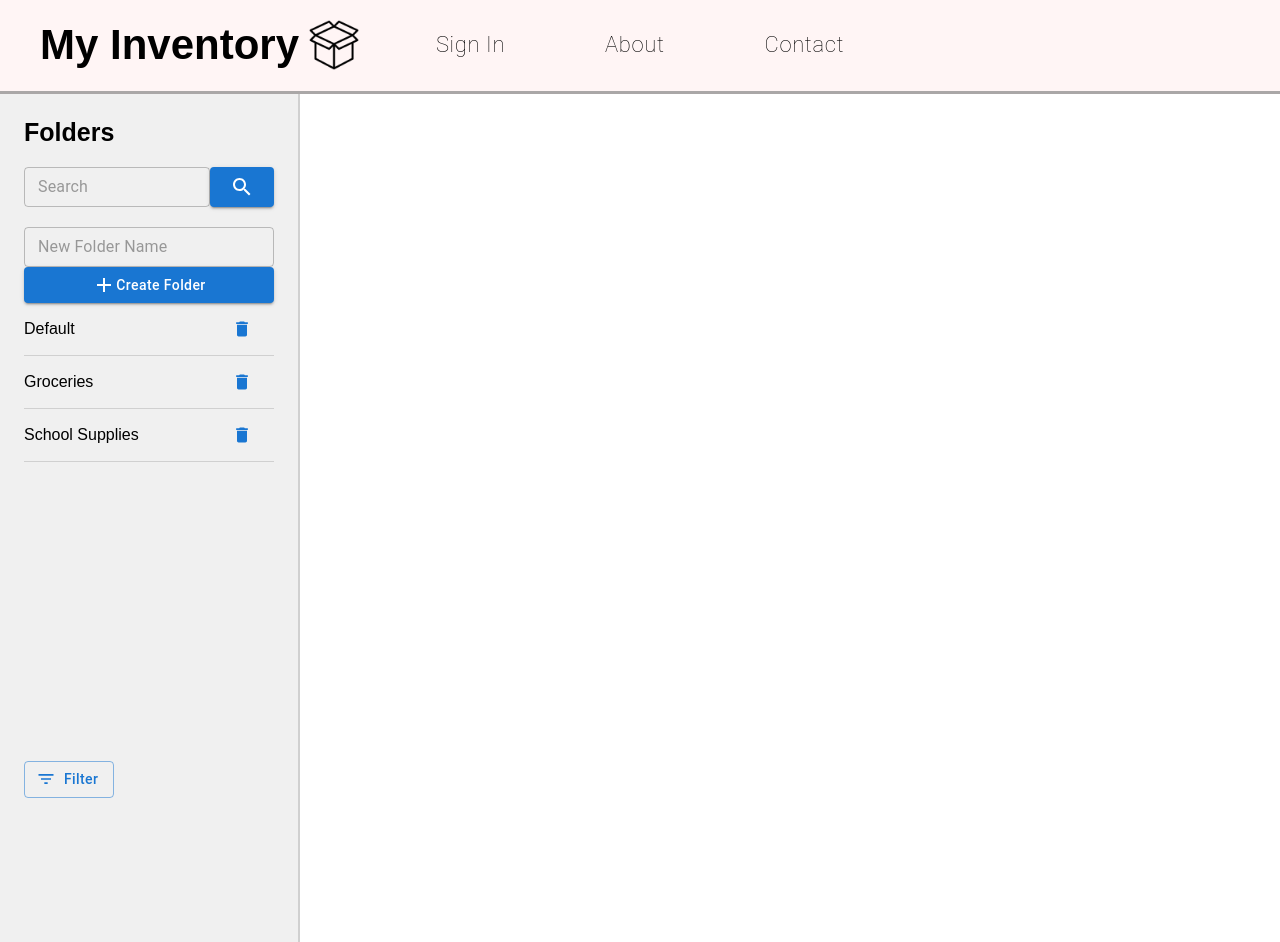
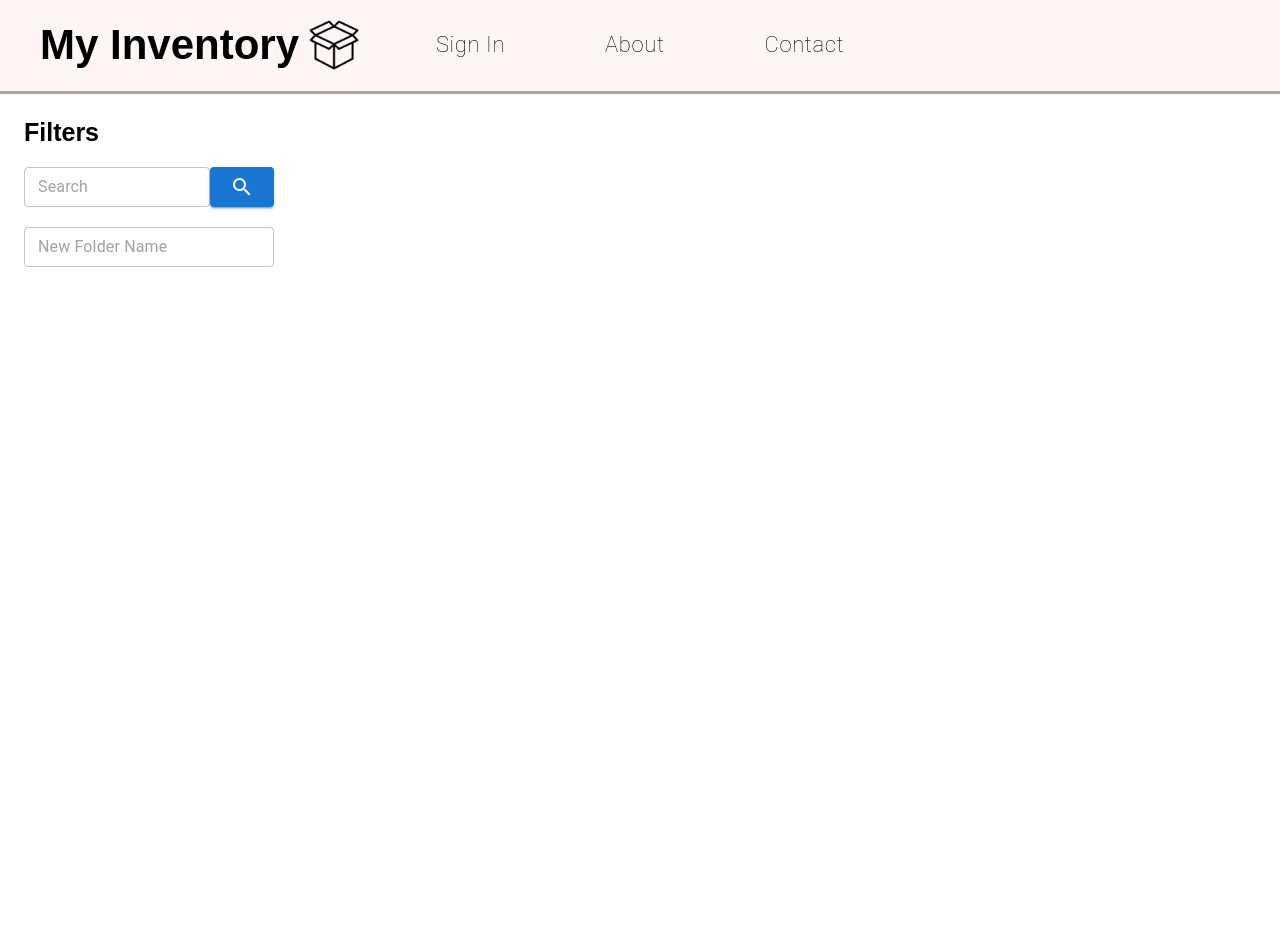
Before and after one commit to Luke7787/ImmaculateInventors, a React (Create React App) app: page /profile in a window 1280 px wide. After the commit the page ends 800 px from the top, so only its background shows below. Built offline with nearby package versions, Linux system fonts and the light colour scheme.

Commit message:
optional filter display

```diff
--- a/src/ItemBox/ItemBox.module.css
+++ b/src/ItemBox/ItemBox.module.css
@@ -109,6 +109,43 @@
   }
 }
 
+.container {
+  height: 100%;
+  position: relative;
+}
+
+.closeSection {
+  position: absolute;
+  right: 0;
+  top: 0;
+  display: flex;
+  height: 100%;
+  justify-content: center;
+  align-items: center;
+  padding-right: 5px;
+  padding-left: 5px;
+  &:hover {
+    cursor: pointer;
+    background-color: #f5e660;
+  }
+}
+
+.filterMode {
+  padding-right: 50px;
+  height: 100%;
+  background-color: #FBF29C;
+  position: absolute;
+  left: 0;
+  z-index: 100000;
+}
+
+.addFolderBtn {
+  display: flex;
+  justify-content: center !important;
+  font-size: 58px;
+  opacity: .5;
+}
+
 .gridContainer {
   margin-top: 40px;
 }
--- a/src/ItemBox/ItemBox.tsx
+++ b/src/ItemBox/ItemBox.tsx
@@ -2,6 +2,8 @@ import React, { useState } from 'react';
 import styles from './ItemBox.module.css';
 import AddItemModal from '../AddItemModal/AddItemModal.tsx';
 import classNames from 'classnames';
+import LeftOptionNav from '../LeftOptionNav/LeftOptionNav.tsx';
+import KeyboardDoubleArrowLeftIcon from '@mui/icons-material/KeyboardDoubleArrowLeft';
 
 interface ItemProps {
 	name: string;
@@ -18,23 +20,38 @@ interface ItemBoxProps {
 		quantity: number;
 	}) => void;
 }
-
 const ItemBox = ({ items, onDelete, onAddNewItem }: ItemBoxProps) => {
-	const [isModalOpen, setIsModalOpen] = useState(false);
-	const [isEditMode, setIsEditMode] = useState(false);
+	const [isModalOpen, setIsModalOpen] = useState<boolean>(false);
+	const [isEditMode, setIsEditMode] = useState<boolean>(false);
+	const [isFilterMode, setIsFilterMode] = useState<boolean>(false);
 
 	return (
+		<>
+			{isFilterMode && (
+				<div className={styles.filterMode}>
+					<LeftOptionNav />
+					<div
+						className={styles.closeSection}
+						onClick={() => setIsFilterMode(!isFilterMode)}
+					>
+						<KeyboardDoubleArrowLeftIcon />
+					</div>
+				</div>
+			)}
 			<div className={styles.outerContainer}>
 				<div className={styles.boxHeader}>
 					<button
 						className={styles.addButton}
-					onClick={() => setIsModalOpen(true)}
+						onClick={() => setIsFilterMode(!isFilterMode)}
 					>
 						Filter Folders
 					</button>
 					<p>Your Folders</p>
 					<button
-					className={classNames(styles.addButton, isEditMode && styles.addButtonActive)}
+						className={classNames(
+							styles.addButton,
+							isEditMode && styles.addButtonActive
+						)}
 						onClick={() => setIsEditMode(!isEditMode)}
 					>
 						<img src="/images/editIcon.png" className={styles.iconImage} />
@@ -55,7 +72,14 @@ const ItemBox = ({ items, onDelete, onAddNewItem }: ItemBoxProps) => {
 								alt={item.name}
 								className={styles.itemImage}
 							/>
-						{isEditMode && <button onClick={() => onDelete(item.name)}className={styles.deleteButton}>Delete Folder</button>}
+							{isEditMode && (
+								<button
+									onClick={() => onDelete(item.name)}
+									className={styles.deleteButton}
+								>
+									Delete Folder
+								</button>
+							)}
 							<div
 								className={classNames(
 									styles.folderNameOverlay,
@@ -69,6 +93,14 @@ const ItemBox = ({ items, onDelete, onAddNewItem }: ItemBoxProps) => {
 							</div>
 						</div>
 					))}
+					{isEditMode && (
+						<button
+							onClick={() => setIsModalOpen(true)}
+							className={classNames(styles.gridItem, styles.addFolderBtn)}
+						>
+							Add New Folder
+						</button>
+					)}
 				</div>
 				<AddItemModal
 					isOpen={isModalOpen}
@@ -79,6 +111,7 @@ const ItemBox = ({ items, onDelete, onAddNewItem }: ItemBoxProps) => {
 					}}
 				/>
 			</div>
+		</>
 	);
 };
 
--- a/src/LeftOptionNav/LeftOptionNav.module.css
+++ b/src/LeftOptionNav/LeftOptionNav.module.css
@@ -3,9 +3,7 @@
   flex-direction: column;
   padding: 24px;
   width: 250px;
-  height: 100vh;
-  background-color: #f0f0f0;
-  border-right: 2px solid #d0d0d0;
+  height: 100%;
 }
 
 .folderTitle {
--- a/src/LeftOptionNav/LeftOptionNav.tsx
+++ b/src/LeftOptionNav/LeftOptionNav.tsx
@@ -4,34 +4,17 @@ import Button from '@mui/material/Button';
 import TextField from '@mui/material/TextField';
 import SearchIcon from '@mui/icons-material/Search';
 import FilterListIcon from '@mui/icons-material/FilterList';
-import AddIcon from '@mui/icons-material/Add';
-import DeleteIcon from '@mui/icons-material/Delete';
 
-interface LeftOptionNavProps {
-  onFolderSelect: (folderName: string) => void;
-}
-
-const LeftOptionNav: React.FC<LeftOptionNavProps> = ({ onFolderSelect }) => {
+const LeftOptionNav = () => {
   const [newFolderName, setNewFolderName] = useState('');
-  const [folders, setFolders] = useState(['Default', 'Groceries', 'School Supplies']);
 
   const handleSearch = () => {
     // Implement your search logic
   };
 
-  const handleCreateFolder = () => {
-    if(newFolderName.trim() === '') return;
-    setFolders(prevFolders => [...prevFolders, newFolderName.trim()]);
-    setNewFolderName('');
-  };
-
-  const handleDeleteFolder = (folderName: string) => {
-    setFolders(prevFolders => prevFolders.filter(folder => folder !== folderName));
-  };
-
   return (
     <div className={styles.leftNav}>
-      <div className={styles.folderTitle}>Folders</div>
+      <div className={styles.folderTitle}>Filters</div>
       <div className={styles.searchContainer}>
         <TextField
           variant="outlined"
@@ -51,32 +34,6 @@ const LeftOptionNav: React.FC<LeftOptionNavProps> = ({ onFolderSelect }) => {
         onChange={(e) => setNewFolderName(e.target.value)}
         className={styles.newFolderInput}
       />
-      <Button variant="contained" onClick={handleCreateFolder} className={styles.createFolderButton}>
-        <AddIcon /> Create Folder
-      </Button>
-      <div className={styles.folderList}>
-        {folders.map((folder, index) => (
-          <div key={index} className={styles.folderItem}>
-            <div
-              className={styles.folderName}
-              onClick={() => onFolderSelect(folder)}
-            >
-              {folder}
-            </div>
-            <Button
-              onClick={() => handleDeleteFolder(folder)}
-              className={styles.deleteFolderButton}
-            >
-              <DeleteIcon fontSize="small" />
-            </Button>
-          </div>
-        ))}
-      </div>
-      <div className={styles.filterButtonContainer}>
-        <Button variant="outlined" startIcon={<FilterListIcon />} className={styles.filterButton}>
-          Filter
-        </Button>
-      </div>
     </div>
   );
 };
--- a/src/pages/Home.module.css
+++ b/src/pages/Home.module.css
@@ -2,11 +2,13 @@
 .homeContainer {
     display: flex;
     width: 100%;
-    height: 100vh; /* or 'auto' if you prefer */
+    height: 100%; /* or 'auto' if you prefer */
   }
 
-  .contentContainer {
+.contentContainer {
     flex-grow: 1;
     display: flex;
     justify-content: center;
+    height: 100%;
+    padding-bottom: 40px;
   }
```
Lines whose indentation alone changed are shown as unchanged.
